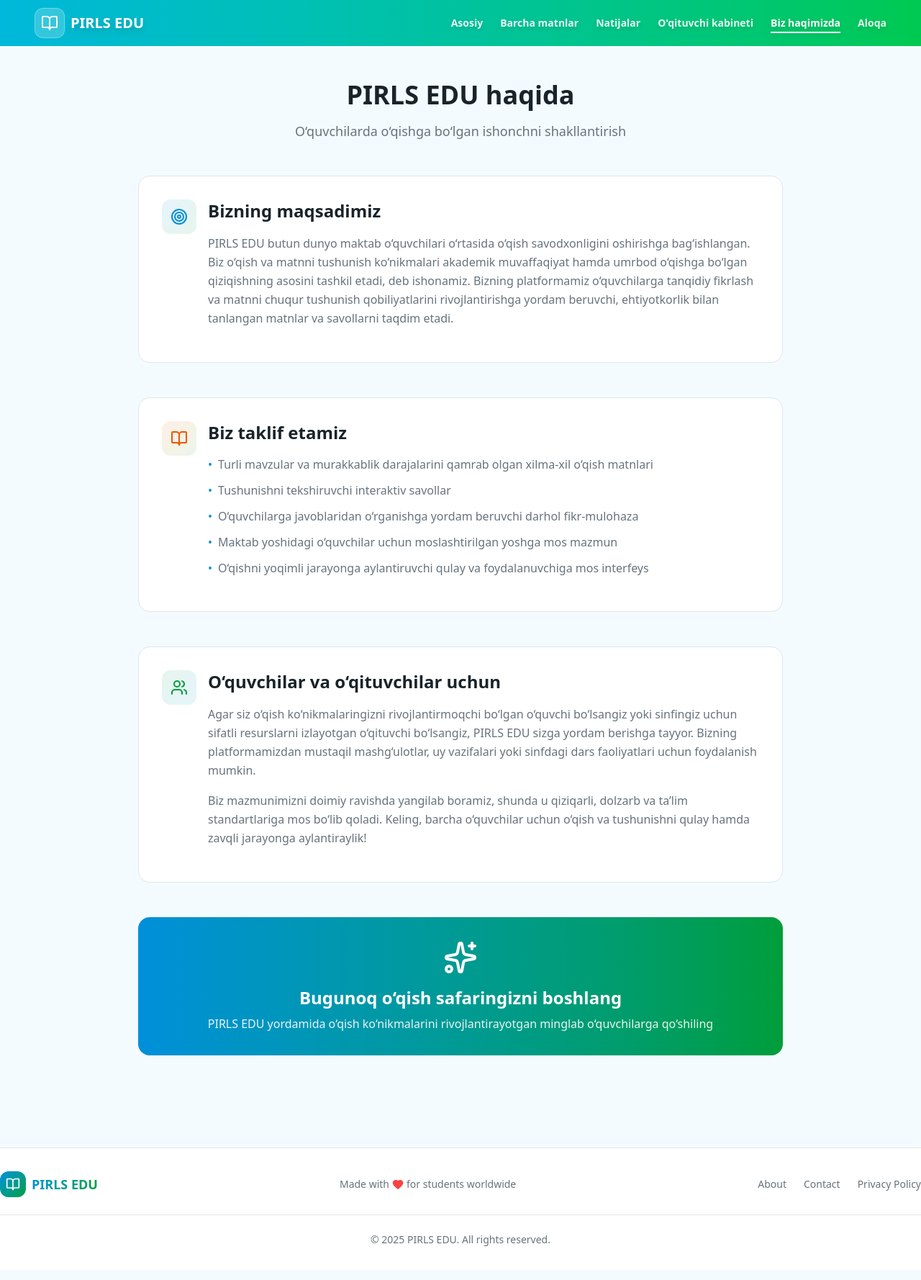
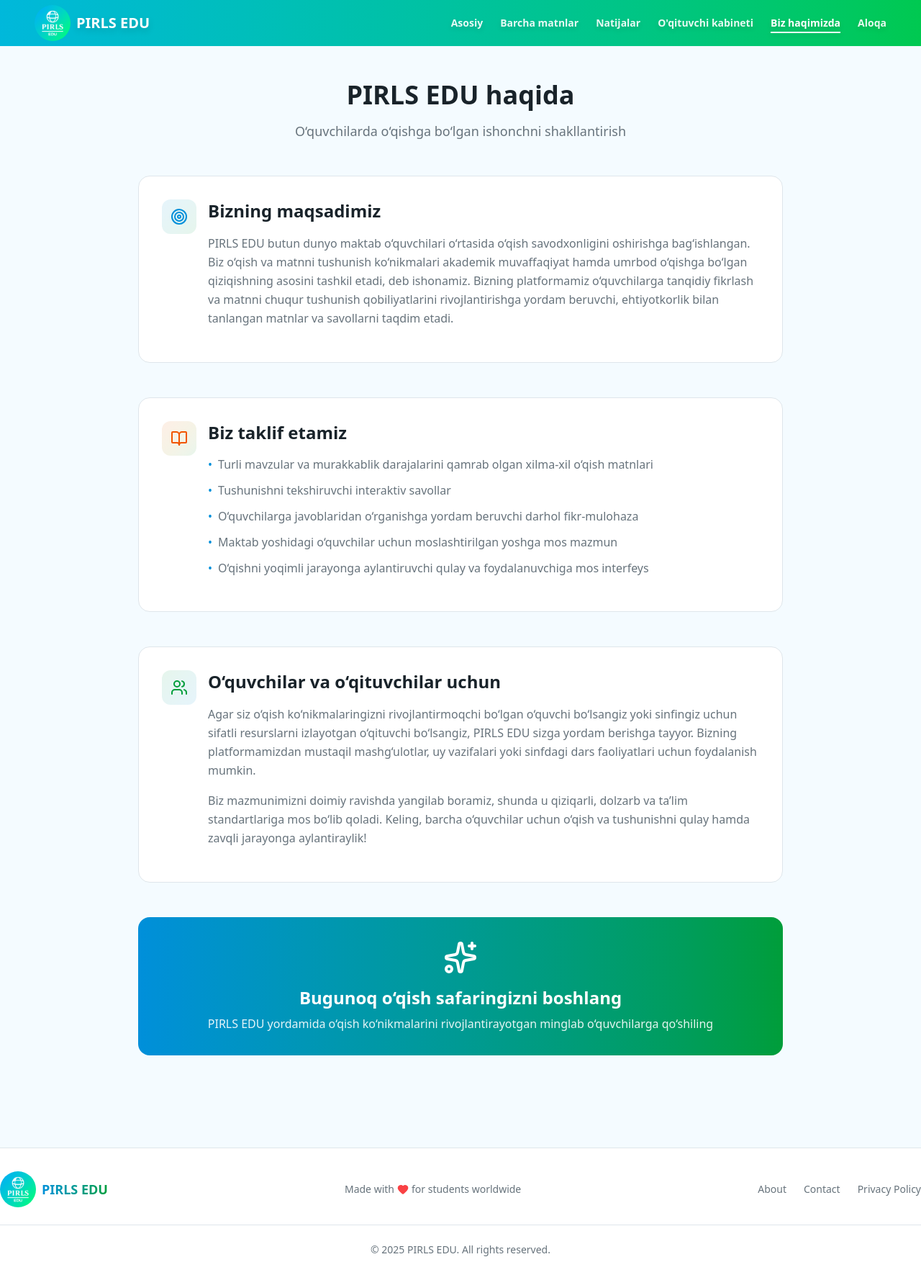
Before and after one commit to dilshodbek06/pirls-app, a Next.js app: page /about in a window 1280 px wide. Shown: the whole page at 72% size. Built offline with nearby package versions, Linux system fonts and the light colour scheme.

Commit message:
change logo

```diff
--- a/components/Footer.tsx
+++ b/components/Footer.tsx
@@ -1,4 +1,5 @@
 import { BookOpen, Heart } from "lucide-react";
+import Image from "next/image";
 import Link from "next/link";
 
 const Footer = () => {
@@ -7,8 +8,14 @@ const Footer = () => {
       <div className="container max-w-340 mx-auto px-4 sm:px-6 lg:px-0 py-8">
         <div className="flex flex-col md:flex-row items-center justify-between gap-4">
           <div className="flex items-center gap-2">
-            <div className="rounded-lg bg-linear-to-br from-primary to-accent p-2">
-              <BookOpen className="h-5 w-5 text-primary-foreground" />
+            <div className="">
+              <Image
+                className="rounded-full"
+                alt="PIRLS EDU"
+                src={"/images/logo.png"}
+                width={50}
+                height={50}
+              />
             </div>
             <span className="text-lg font-bold bg-linear-to-r from-primary to-accent bg-clip-text text-transparent">
               PIRLS EDU
--- a/components/Header.tsx
+++ b/components/Header.tsx
@@ -4,6 +4,7 @@ import { useState } from "react";
 import { BookOpen, Menu, X } from "lucide-react";
 import { usePathname } from "next/navigation";
 import Link from "next/link";
+import Image from "next/image";
 
 const Header = () => {
   const location = usePathname();
@@ -24,8 +25,14 @@ const Header = () => {
         <div className="flex h-16 items-center justify-between">
           {/* Logo */}
           <Link href="/" className="flex items-center gap-2 group">
-            <div className="rounded-lg bg-white/20 backdrop-blur-sm p-2 transition-transform group-hover:scale-110 border border-white/30">
-              <BookOpen className="h-6 w-6 text-white" />
+            <div className="">
+              <Image
+                className="rounded-full"
+                alt="PIRLS EDU"
+                src={"/images/logo.png"}
+                width={50}
+                height={50}
+              />
             </div>
             <span className="text-xl font-bold text-white drop-shadow-lg">
               PIRLS EDU
```
Also changed, not shown: public/images/logo.png (added).
